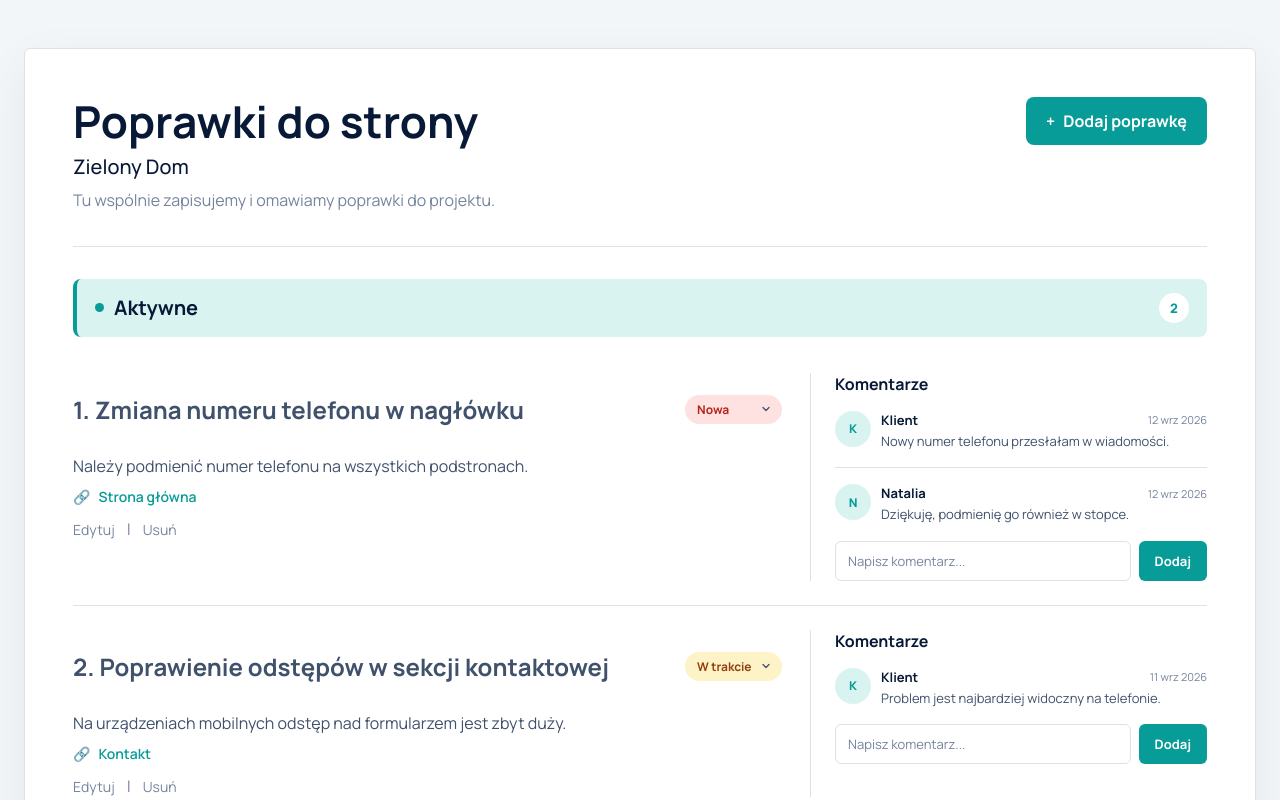
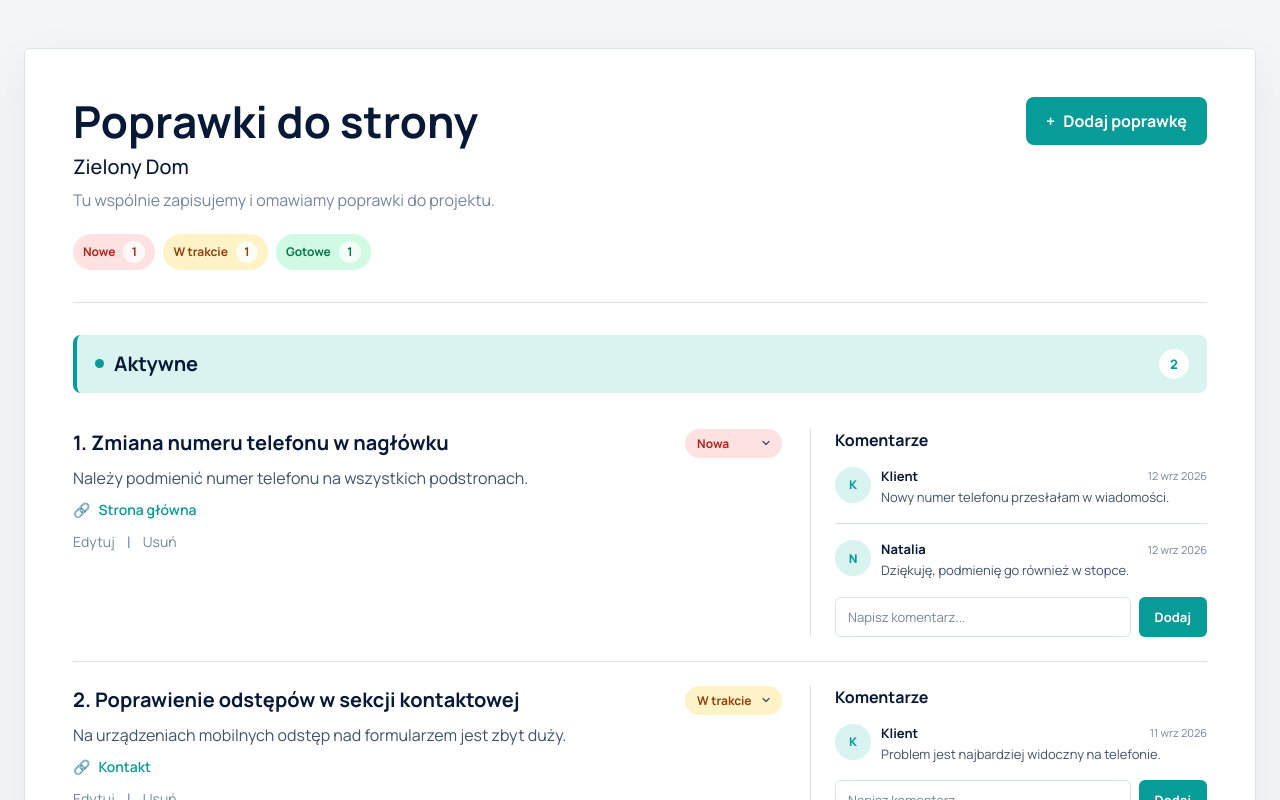
Before and after one commit to natalkakielbicka-coder/corrections-manager, a Vue app: page / in a window 1280 px wide. Shown: the top 800 px of the page. Built offline with nearby package versions, Linux system fonts and the light colour scheme.

Commit message:
Add correction status counters

```diff
--- a/src/components/corrections/CorrectionCard.vue
+++ b/src/components/corrections/CorrectionCard.vue
@@ -128,6 +128,10 @@ const emit = defineEmits(['add-comment', 'update-status', 'edit', 'delete'])
 
 .correction-card__title {
   min-width: 0;
+  margin: 0;
+  color: var(--color-heading);
+  font-size: 20px;
+  line-height: 1.4;
 }
 
 .correction-card__description {
@@ -256,5 +260,9 @@ const emit = defineEmits(['add-comment', 'update-status', 'edit', 'delete'])
     border-top: 1px solid var(--color-border);
     border-left: 0;
   }
+
+  .correction-card__status {
+    flex-shrink: 0;
+  }
 }
 </style>
--- a/src/composables/useCorrections.js
+++ b/src/composables/useCorrections.js
@@ -79,6 +79,21 @@ export const useCorrections = () => {
     })
   })
 
+  const statusCounts = computed(() => {
+    return corrections.value.reduce(
+      (counts, correction) => {
+        counts[correction.status] += 1
+
+        return counts
+      },
+      {
+        new: 0,
+        inProgress: 0,
+        ready: 0,
+      },
+    )
+  })
+
   return {
     corrections,
     sortedCorrections,
@@ -89,5 +104,6 @@ export const useCorrections = () => {
     updateCorrection,
     activeCorrections,
     completedCorrections,
+    statusCounts,
   }
 }
--- a/src/views/HomeView.vue
+++ b/src/views/HomeView.vue
@@ -15,6 +15,7 @@ const {
   updateCorrection,
   activeCorrections,
   completedCorrections,
+  statusCounts,
 } = useCorrections()
 
 const isCorrectionFormOpen = ref(false)
@@ -83,6 +84,23 @@ const confirmDeleteCorrection = () => {
           <p class="project-board__description">
             Tu wspólnie zapisujemy i omawiamy poprawki do projektu.
           </p>
+
+          <dl class="status-summary">
+            <div class="status-summary__item status-summary__item--new">
+              <dt>Nowe</dt>
+              <dd>{{ statusCounts.new }}</dd>
+            </div>
+
+            <div class="status-summary__item status-summary__item--progress">
+              <dt>W trakcie</dt>
+              <dd>{{ statusCounts.inProgress }}</dd>
+            </div>
+
+            <div class="status-summary__item status-summary__item--ready">
+              <dt>Gotowe</dt>
+              <dd>{{ statusCounts.ready }}</dd>
+            </div>
+          </dl>
         </div>
 
         <button class="button" type="button" @click="openCorrectionForm">
@@ -322,6 +340,53 @@ h1 {
   font-weight: 800;
 }
 
+.status-summary {
+  display: flex;
+  flex-wrap: wrap;
+  gap: 8px;
+  margin: 20px 0 0;
+}
+
+.status-summary__item {
+  display: flex;
+  align-items: center;
+  gap: 8px;
+  padding: 7px 10px;
+  border-radius: 999px;
+  font-size: 12px;
+  font-weight: 700;
+}
+
+.status-summary__item dt,
+.status-summary__item dd {
+  margin: 0;
+}
+
+.status-summary__item dd {
+  display: flex;
+  min-width: 22px;
+  height: 22px;
+  align-items: center;
+  justify-content: center;
+  border-radius: 50%;
+  background-color: rgba(255, 255, 255, 0.75);
+}
+
+.status-summary__item--new {
+  background-color: #fee2e2;
+  color: #b42318;
+}
+
+.status-summary__item--progress {
+  background-color: #fef3c7;
+  color: #92400e;
+}
+
+.status-summary__item--ready {
+  background-color: #d1fae5;
+  color: #067647;
+}
+
 @media (max-width: 767px) {
   .page {
     padding: 16px;
```
